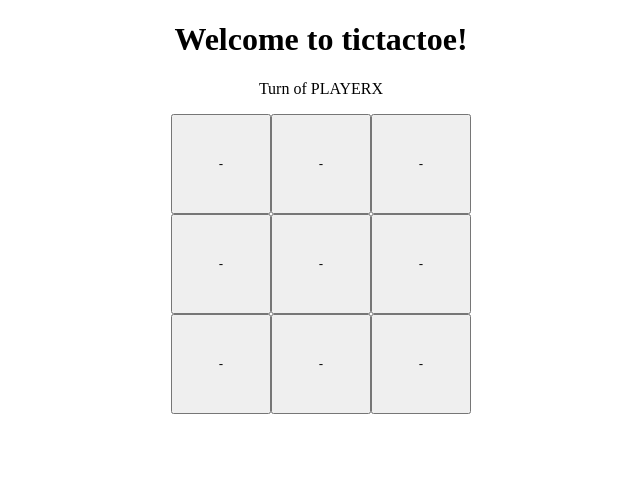
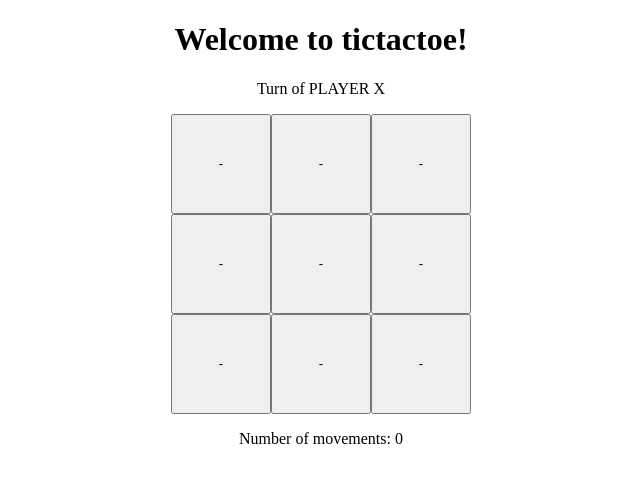
Before and after one commit to felipenavtarr/tictactoe, an Angular app: page / in a window 1280 px wide. Shown: the top 482 px of the page, without its empty margins (319-959 px from the left). Built offline with nearby package versions, Linux system fonts and the light colour scheme.

Commit message:
punto 1 (contador de movimientos) de p2p_mod4

```diff
--- a/src/app/game/footer/footer.component.html
+++ b/src/app/game/footer/footer.component.html
@@ -1,3 +1,3 @@
 <p>
-  footer works!
+  Number of movements: {{ (_stateService.state$ | async).movements }}
 </p>
--- a/src/app/game/footer/footer.component.ts
+++ b/src/app/game/footer/footer.component.ts
@@ -1,4 +1,5 @@
 import { Component, OnInit } from '@angular/core';
+import { StateService } from './../state.service';
 
 @Component({
   selector: 'app-footer',
@@ -7,7 +8,11 @@ import { Component, OnInit } from '@angular/core';
 })
 export class FooterComponent implements OnInit {
 
-  constructor() { }
+  private _stateService:StateService;
+
+  constructor(stateService:StateService) {
+    this._stateService = stateService;
+  }
 
   ngOnInit() {
   }
--- a/src/app/game/game/game.component.html
+++ b/src/app/game/game/game.component.html
@@ -1,2 +1,3 @@
 <app-header></app-header>
 <app-board></app-board>
+<app-footer></app-footer>
--- a/src/app/game/state.service.ts
+++ b/src/app/game/state.service.ts
@@ -3,7 +3,8 @@ import { BehaviorSubject } from 'rxjs/BehaviorSubject';
 
 export interface State {
   turn: string,
-  values: string[][]
+  values: string[][],
+  movements: number
 }
 
 @Injectable({
@@ -16,12 +17,13 @@ export class StateService {
   constructor() {
 
 	  let initialState = {
-	    turn: 'PLAYERX',
+	    turn: 'PLAYER X',
 	    values: [
 	      ['-','-','-'],
 	      ['-','-','-'],
 	      ['-','-','-']
-	    ]
+      ],
+      movements: 0
 	  };
 
 	  this._state$ = new BehaviorSubject(initialState);
@@ -42,10 +44,11 @@ export class StateService {
 
   updateValue(row, col) {
     if(this.state.values[row][col] === '-') {
-      let newValue = this.state.turn === 'PLAYERX' ? 'X' : '0';
-      let newTurn = this.state.turn === 'PLAYERX' ? 'PLAYER0' : 'PLAYERX';
+      let newValue = this.state.turn === 'PLAYER X' ? 'X' : '0';
+      let newTurn = this.state.turn === 'PLAYER X' ? 'PLAYER 0' : 'PLAYER X';
       this.state.values[row][col] = newValue;
       this.state.turn = newTurn;
+      this.state.movements++;
       this._state$.next(this.state);
     }
   }
@@ -53,12 +56,13 @@ export class StateService {
 
   reset() {
     this.state = {
-      turn: 'PLAYERX',
+      turn: 'PLAYER X',
       values: [
         ['-','-','-'],
         ['-','-','-'],
         ['-','-','-']
-      ]
+      ],
+      movements: 0
     };
   }
 }
```
